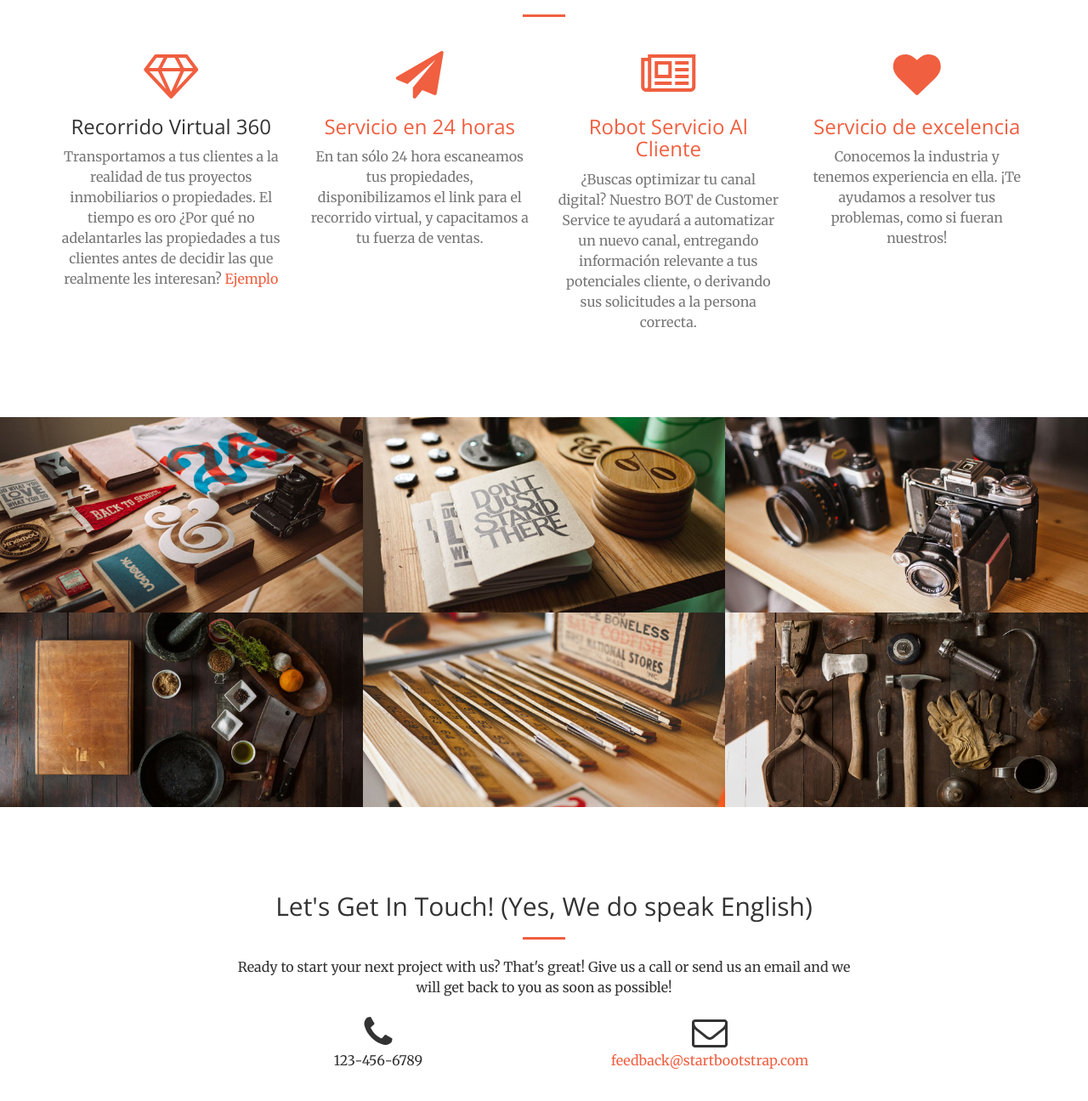
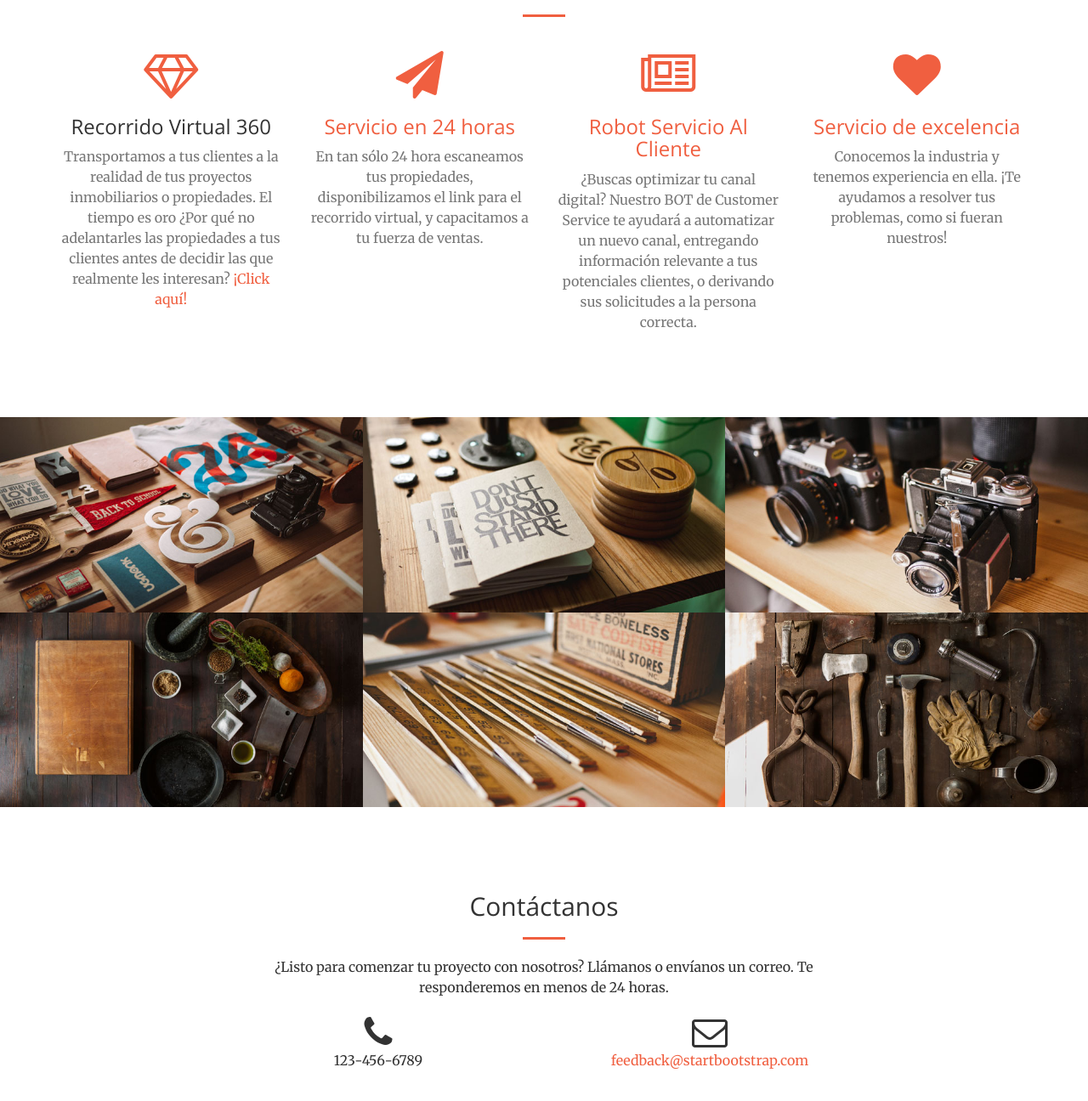
Before and after one commit to andresfigueroab/realtech, a website: page index.html in a window 1280 px wide. Shown: the part 1354-2650 px from the top of the page at 85% size. Drawn offline with nearby package versions, Linux system fonts and the light colour scheme.

Commit message:
cambios en texto.

```diff
--- a/index.html
+++ b/index.html
@@ -56,7 +56,7 @@
                         <a class="page-scroll" href="#services">Servicios</a>
                     </li>
                     <li>
-                        <a class="page-scroll" href="#portfolio">Portfolio</a>
+                        <a class="page-scroll" href="#portfolio">Portafolio</a>
                     </li>
                     <li>
                         <a class="page-scroll" href="#contact">Contacto</a>
@@ -73,7 +73,7 @@
             <div class="header-content-inner">
                 <h1 id="homeHeading">TE AYUDAMOS A ENTREGAR LA MEJOR EXPERIENCIA A TUS CLIENTES</h1>
                 <hr>
-                <p>REALTECH es una agencia de marketing digital, orientada a entregar una mejor experiencia a la industria del Real Estate. A través de nuevas tecnologías, como lo son la realidad virtual y tours 360, transportamos a tus potenciales clientes desde la comodidad de tu oficina o desde su casa.</p>
+                <p>REALTECH es una agencia de marketing digital, orientada a entregar una mejor experiencia a la industria del Real Estate. A través de nuevas tecnologías, como lo son la realidad virtual, los tours 360 y la IA, transportamos a tus potenciales clientes a vivir experiencias nuevas desde la comodidad de sus casas o desde tu sala de ventas</p>
                 <a href="#about" class="btn btn-primary btn-xl page-scroll">Conoce más sobre nuestros servicios</a>
             </div>
         </div>
@@ -86,7 +86,7 @@
                     <h2 class="section-heading">¡Tenemos lo que necesitas!</h2>
                     <hr class="light">
                     <p class="text-faded">Contáctate con nosotros para una evaluación gratuita de nuestros servicios. No te quedes fuera, y comienza a entregarle a tus potenciales clientes la experiencia que necesitas para acelerar sus decisiones de compra y mejorar tus ventas.</p>
-                    <a href="#services" class="page-scroll btn btn-default btn-xl sr-button">¡Quiero que me visiten!</a>
+                    <a href="#services" class="page-scroll btn btn-default btn-xl sr-button">¡Servicios!</a>
                 </div>
             </div>
         </div>
@@ -107,8 +107,7 @@
                     <div class="service-box">
                         <i class="fa fa-4x fa-diamond text-primary sr-icons"></i>
                         <h3>Recorrido Virtual 360</h3>
-                        <p class="text-muted">Transportamos a tus clientes a la realidad de tus proyectos inmobiliarios o propiedades. El tiempo es oro ¿Por qué no adelantarles las propiedades a tus clientes antes de decidir las que realmente les interesan?
-                            <a href="https://matterport.com/sample-real-estate-listing" </a> Ejemplo </p>
+                        <p class="text-muted">Transportamos a tus clientes a la realidad de tus proyectos inmobiliarios o propiedades. El tiempo es oro ¿Por qué no adelantarles las propiedades a tus clientes antes de decidir las que realmente les interesan? <a href="https://matterport.com/sample-real-estate-listing" </a> ¡Click aquí! </p>
                     </div>
                 </div>
                 <div class="col-lg-3 col-md-6 text-center">
@@ -122,7 +121,7 @@
                     <div class="service-box">
                         <i class="fa fa-4x fa-newspaper-o text-primary sr-icons"></i>
                         <h3>Robot Servicio Al Cliente</h3>
-                        <p class="text-muted">¿Buscas optimizar tu canal digital? Nuestro BOT de Customer Service te ayudará a automatizar un nuevo canal, entregando información relevante a tus potenciales cliente, o derivando sus solicitudes a la persona correcta.</p>
+                        <p class="text-muted">¿Buscas optimizar tu canal digital? Nuestro BOT de Customer Service te ayudará a automatizar un nuevo canal, entregando información relevante a tus potenciales clientes, o derivando sus solicitudes a la persona correcta.</p>
                     </div>
                 </div>
                 <div class="col-lg-3 col-md-6 text-center">
@@ -237,9 +236,9 @@
         <div class="container">
             <div class="row">
                 <div class="col-lg-8 col-lg-offset-2 text-center">
-                    <h2 class="section-heading">Let's Get In Touch! (Yes, We do speak English)</h2>
+                    <h2 class="section-heading">Contáctanos</h2>
                     <hr class="primary">
-                    <p>Ready to start your next project with us? That's great! Give us a call or send us an email and we will get back to you as soon as possible!</p>
+                    <p>¿Listo para comenzar tu proyecto con nosotros? Llámanos o envíanos un correo. Te responderemos en menos de 24 horas.</p>
                 </div>
                 <div class="col-lg-4 col-lg-offset-2 text-center">
                     <i class="fa fa-phone fa-3x sr-contact"></i>
```
